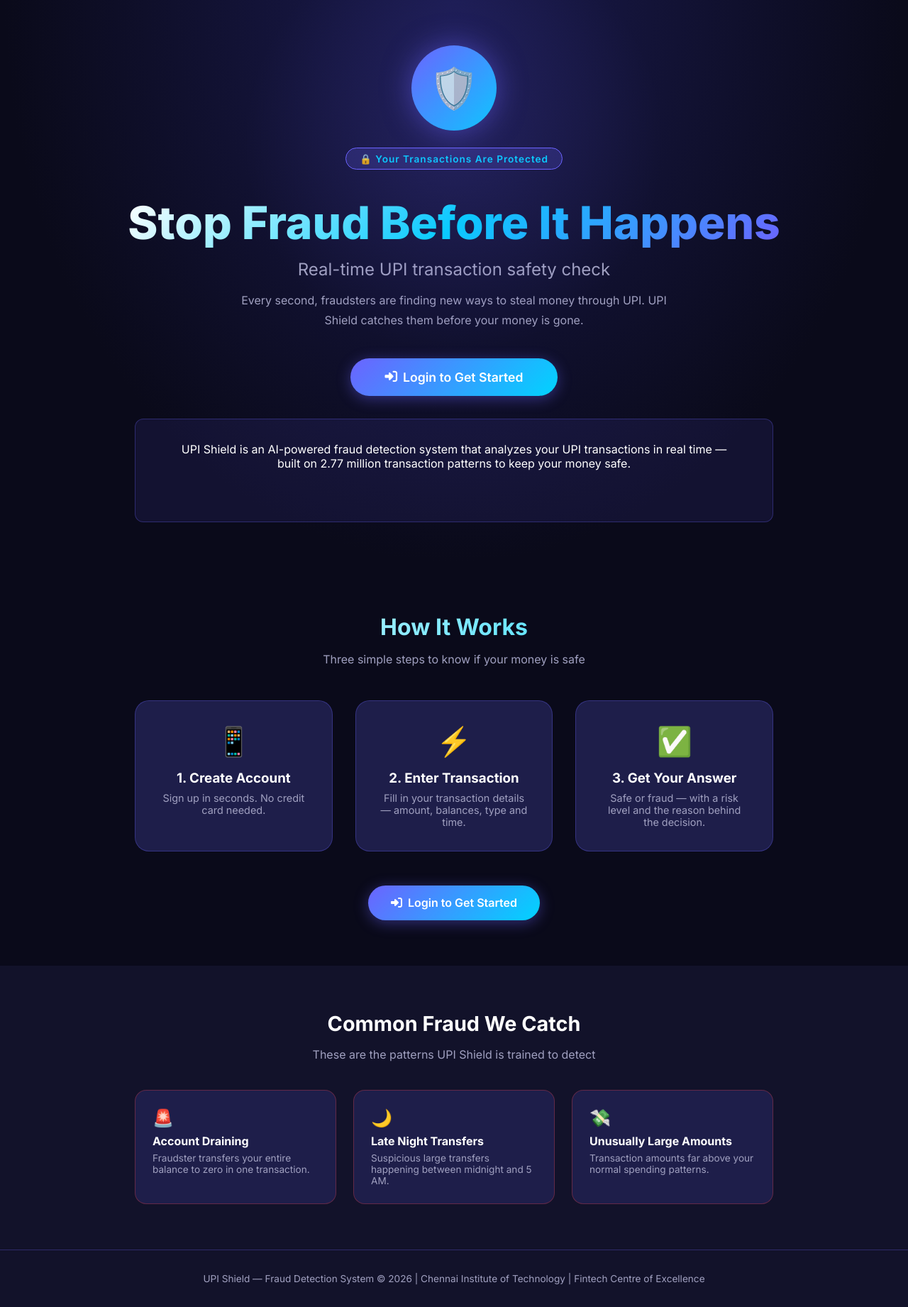
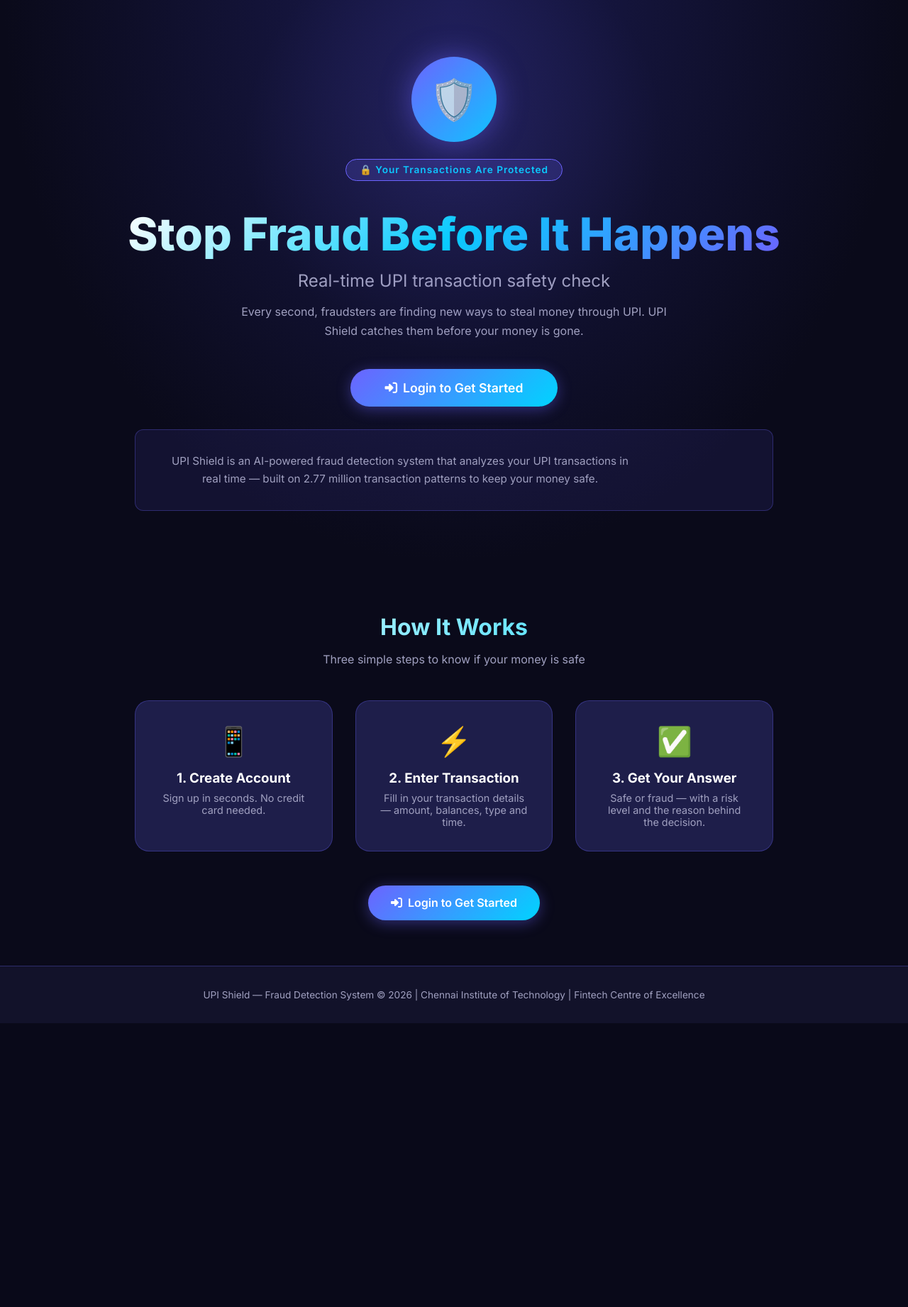
Before and after one commit to Mohana-priya19/upi-shield, a Flask app: page / in a window 1280 px wide. Shown: the part 60-1902 px from the top of the page at 71% size. After the commit the page ends 1502 px from the top, so only its background shows below. Run offline with Flask 3, Linux system fonts and the light colour scheme; parts of the project's set-up code (start-up, migrations or seed data) failed here and were passed over.

Commit message:
feat: remove feature boxes and fraud cards from home page

```diff
--- a/app/templates/index.html
+++ b/app/templates/index.html
@@ -17,13 +17,12 @@
     </a>
 
     <div style="margin-top:2rem; padding:2rem 3rem; background:rgba(108,99,255,0.1); border:1px solid var(--border); border-radius:12px; width:100%; max-width:900px; box-sizing:border-box; min-height:80px;">
-    <p style="color:var(--text-muted); font-size:0.95rem; line-height:1.6; margin:0; text-align:center;"></p>
-        UPI Shield is an AI-powered fraud detection system that analyzes your UPI transactions in real time — built on 2.77 million transaction patterns to keep your money safe.
-    </p>
-</div>
+        <p style="color:var(--text-muted); font-size:0.95rem; line-height:1.6; margin:0; text-align:center;">
+            UPI Shield is an AI-powered fraud detection system that analyzes your UPI transactions in real time — built on 2.77 million transaction patterns to keep your money safe.
+        </p>
+    </div>
 
 </section>
-
 
 <section style="padding:4rem; background:var(--dark); text-align:center;">
     <h2 style="font-size:2rem; font-weight:700; margin-bottom:1rem; background:linear-gradient(135deg, var(--text), var(--secondary)); -webkit-background-clip:text; -webkit-text-fill-color:transparent;">How It Works</h2>
@@ -52,26 +51,4 @@
     </div>
 </section>
 
-<section style="padding:4rem; background:var(--dark2); text-align:center;">
-    <h2 style="font-size:1.8rem; font-weight:700; margin-bottom:1rem; color:var(--text);">Common Fraud We Catch</h2>
-    <p style="color:var(--text-muted); margin-bottom:2.5rem;">These are the patterns UPI Shield is trained to detect</p>
-    <div style="display:grid; grid-template-columns:repeat(3,1fr); gap:1.5rem; max-width:900px; margin:0 auto;">
-        <div style="background:var(--card); border:1px solid rgba(255,68,68,0.3); border-radius:16px; padding:1.5rem; text-align:left;">
-            <div style="color:var(--danger); font-size:1.5rem; margin-bottom:0.5rem;">🚨</div>
-            <h4 style="margin-bottom:0.4rem;">Account Draining</h4>
-            <p style="color:var(--text-muted); font-size:0.85rem;">Fraudster transfers your entire balance to zero in one transaction.</p>
-        </div>
-        <div style="background:var(--card); border:1px solid rgba(255,68,68,0.3); border-radius:16px; padding:1.5rem; text-align:left;">
-            <div style="color:var(--danger); font-size:1.5rem; margin-bottom:0.5rem;">🌙</div>
-            <h4 style="margin-bottom:0.4rem;">Late Night Transfers</h4>
-            <p style="color:var(--text-muted); font-size:0.85rem;">Suspicious large transfers happening between midnight and 5 AM.</p>
-        </div>
-        <div style="background:var(--card); border:1px solid rgba(255,68,68,0.3); border-radius:16px; padding:1.5rem; text-align:left;">
-            <div style="color:var(--danger); font-size:1.5rem; margin-bottom:0.5rem;">💸</div>
-            <h4 style="margin-bottom:0.4rem;">Unusually Large Amounts</h4>
-            <p style="color:var(--text-muted); font-size:0.85rem;">Transaction amounts far above your normal spending patterns.</p>
-        </div>
-    </div>
-</section>
-
 {% endblock %}
```
